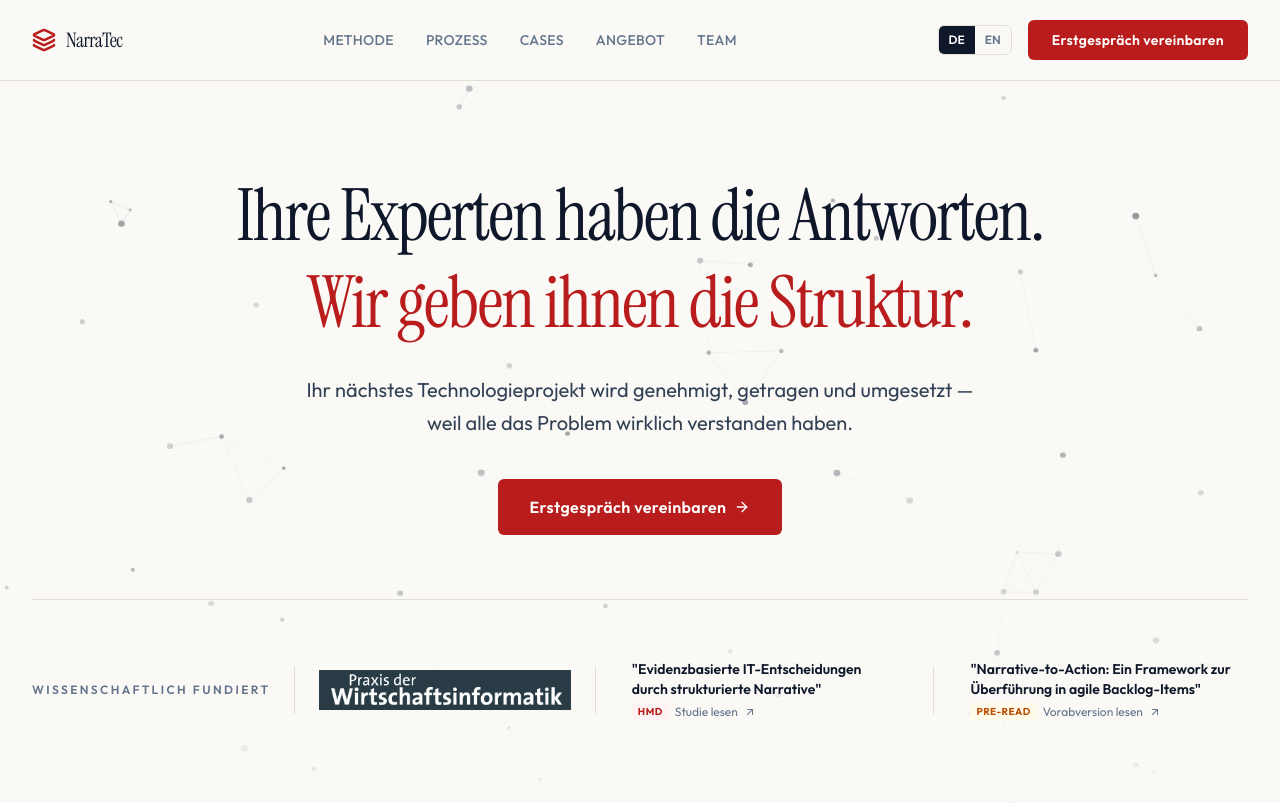
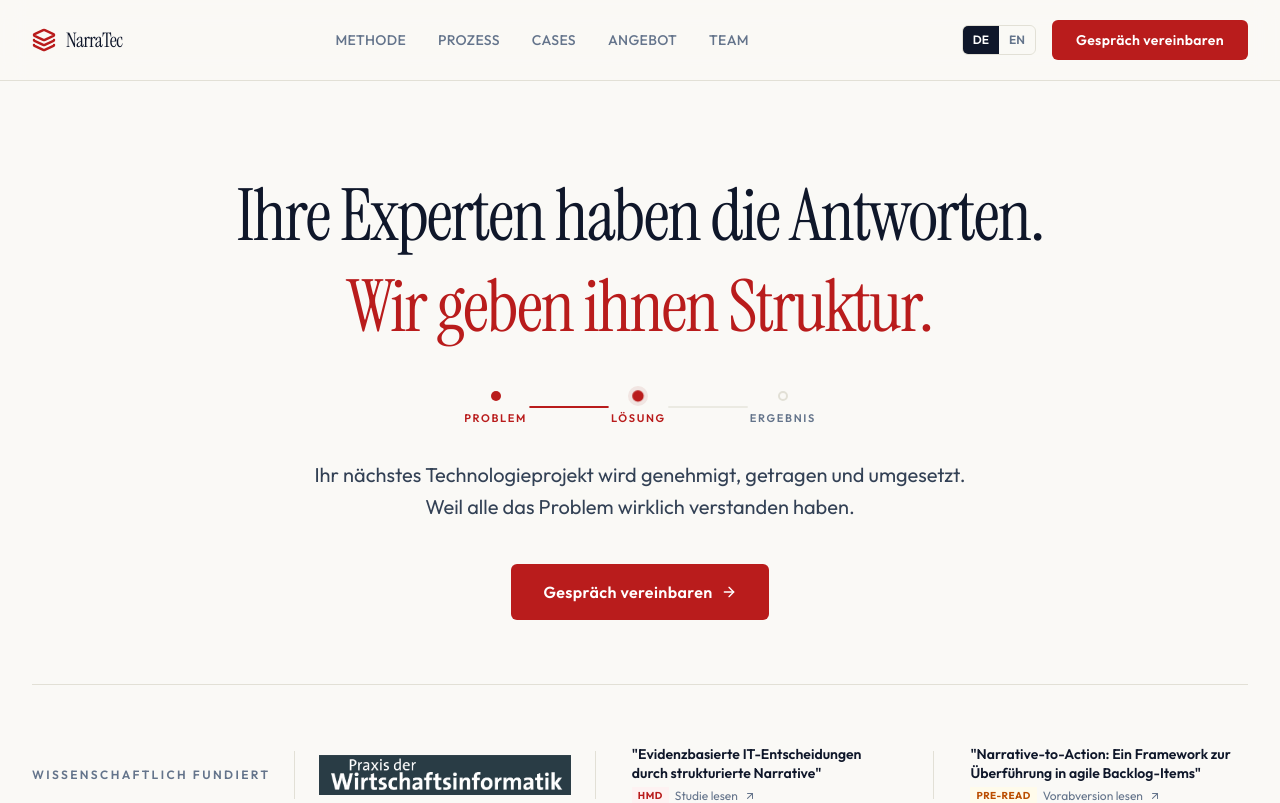
Before and after one commit to drroessler/landingpage, a React (Vite) app: page / in a window 1280 px wide. Shown: the top 803 px of the page. Built offline with nearby package versions, Linux system fonts and the light colour scheme.

Commit message:
Design Update Hero Section

```diff
--- /dev/null
+++ b/src/components/MorphingHeadline.tsx
@@ -0,0 +1,119 @@
+import { useState, useEffect, useCallback } from "react";
+
+interface Phase {
+  text: string;
+  label: string;
+}
+
+interface MorphingHeadlineProps {
+  phases: Phase[];
+  className?: string;
+}
+
+const HOLD_MS = [3500, 4000, 5000];
+const FADE_MS = 700;
+
+export default function MorphingHeadline({ phases, className = "" }: MorphingHeadlineProps) {
+  const [index, setIndex] = useState(0);
+  const [visible, setVisible] = useState(true);
+
+  const advance = useCallback(() => {
+    setVisible(false);
+    setTimeout(() => {
+      setIndex((i) => (i + 1) % phases.length);
+      setVisible(true);
+    }, FADE_MS);
+  }, [phases.length]);
+
+  useEffect(() => {
+    const holdDuration = HOLD_MS[index] ?? HOLD_MS[HOLD_MS.length - 1];
+    const timer = setTimeout(advance, holdDuration);
+    return () => clearTimeout(timer);
+  }, [index, advance]);
+
+  return (
+    <div className="flex flex-col items-center">
+      {/* Morphing text — only opacity + translateY (GPU-composited) */}
+      <span
+        className={`${className} will-change-transform`}
+        style={{
+          display: "block",
+          opacity: visible ? 1 : 0,
+          transform: visible ? "translate3d(0,0,0)" : "translate3d(0,8px,0)",
+          transition: `opacity ${FADE_MS}ms ease, transform ${FADE_MS}ms ease`,
+        }}
+      >
+        {phases[index].text}
+      </span>
+
+      {/* Progress indicator — all animations via transform/opacity only */}
+      <div className="flex items-center justify-center mt-8 md:mt-10 gap-0">
+        {phases.map((phase, i) => (
+          <div key={i} className="flex items-center">
+            {/* Connecting line: scaleX instead of width */}
+            {i > 0 && (
+              <div className="relative w-12 sm:w-20 h-0.5 mx-0.5 bg-border/60 overflow-hidden rounded-full">
+                <div
+                  className="absolute inset-0 bg-accent will-change-transform rounded-full"
+                  style={{
+                    transformOrigin: "left center",
+                    transform: index >= i ? "scaleX(1)" : "scaleX(0)",
+                    transition: "transform 800ms ease",
+                  }}
+                />
+              </div>
+            )}
+
+            {/* Step dot: fixed size, scale + opacity for glow */}
+            <div className="flex flex-col items-center">
+              <div className="relative flex items-center justify-center" style={{ width: 20, height: 20 }}>
+                {/* Glow ring — opacity only */}
+                <div
+                  className="absolute rounded-full will-change-[opacity]"
+                  style={{
+                    width: 20,
+                    height: 20,
+                    backgroundColor: "rgba(163, 55, 52, 0.10)",
+                    opacity: index === i ? 1 : 0,
+                    transition: "opacity 700ms ease",
+                  }}
+                />
+                {/* Dot — scale + background via opacity layers */}
+                <div className="relative" style={{ width: 10, height: 10 }}>
+                  {/* Inactive ring (always present) */}
+                  <div
+                    className="absolute inset-0 rounded-full border-2 will-change-[opacity]"
+                    style={{
+                      borderColor: "var(--color-border)",
+                      opacity: index >= i ? 0 : 1,
+                      transition: "opacity 500ms ease",
+                    }}
+                  />
+                  {/* Active dot (fades in) */}
+                  <div
+                    className="absolute inset-0 rounded-full will-change-[opacity]"
+                    style={{
+                      backgroundColor: "var(--color-accent)",
+                      opacity: index >= i ? 1 : 0,
+                      transform: index === i ? "scale(1.15)" : "scale(1)",
+                      transition: "opacity 500ms ease, transform 500ms ease",
+                    }}
+                  />
+                </div>
+              </div>
+              <span
+                className="text-[10px] sm:text-[11px] font-semibold uppercase tracking-[0.15em] mt-1 whitespace-nowrap will-change-[opacity]"
+                style={{
+                  color: index >= i ? "var(--color-accent)" : "var(--color-muted)",
+                  transition: "color 700ms ease",
+                }}
+              >
+                {phase.label}
+              </span>
+            </div>
+          </div>
+        ))}
+      </div>
+    </div>
+  );
+}
--- a/src/components/sections/Hero.tsx
+++ b/src/components/sections/Hero.tsx
@@ -1,4 +1,4 @@
-import NetworkBackground from "../NetworkBackground";
+import MorphingHeadline from "../MorphingHeadline";
 import { ArrowRight } from "lucide-react";
 import { openContactModal } from "../ContactModal";
 import { useI18n } from "../../i18n/LanguageContext";
@@ -8,25 +8,19 @@ export default function Hero() {
 
   return (
     <section className="relative pt-32 pb-20 lg:pt-44 lg:pb-28 overflow-hidden">
-      {/* Network Background */}
-      <div className="absolute inset-0 -z-10">
-        <NetworkBackground
-          nodeCount={70}
-          connectionDistance={140}
-          speed={0.25}
-        />
-      </div>
-      <div className="absolute inset-0 -z-10 bg-gradient-to-b from-paper/30 via-transparent to-paper" />
-
       <div className="max-w-5xl mx-auto px-4 sm:px-6 lg:px-8 text-center">
         <h1>
           <span className="block font-display text-4xl md:text-6xl lg:text-7xl text-ink tracking-tight leading-[1.1]">
             {t.hero.h1a}
           </span>
-          <span className="block font-display text-4xl md:text-6xl lg:text-7xl text-accent tracking-tight leading-[1.1] mt-2">
-            {t.hero.h1b}
-          </span>
         </h1>
+
+        <div className="mt-3">
+          <MorphingHeadline
+            phases={t.hero.phases}
+            className="font-display text-3xl md:text-6xl lg:text-7xl text-accent tracking-tight leading-[1.1]"
+          />
+        </div>
 
         <p className="mt-8 max-w-2xl mx-auto text-lg md:text-xl text-ink-light leading-relaxed">
           {t.hero.sub}
--- a/src/i18n/de.ts
+++ b/src/i18n/de.ts
@@ -5,14 +5,14 @@ export const de = {
     cases: "Cases",
     angebot: "Angebot",
     team: "Team",
-    cta: "Erstgespräch vereinbaren",
+    cta: "Gespräch vereinbaren",
   },
 
   hero: {
     h1a: "Ihre Experten haben die Antworten.",
     h1b: "Wir geben ihnen die Struktur.",
-    sub: "Ihr nächstes Technologieprojekt wird genehmigt, getragen und umgesetzt — weil alle das Problem wirklich verstanden haben.",
-    cta: "Erstgespräch vereinbaren",
+    sub: "Ihr nächstes Technologieprojekt wird genehmigt, getragen und umgesetzt. Weil alle das Problem wirklich verstanden haben.",
+    cta: "Gespräch vereinbaren",
     proofLabel: "Wissenschaftlich fundiert",
     hmdAlt: "HMD Praxis der Wirtschaftsinformatik",
     studyTitle: "\"Evidenzbasierte IT-Entscheidungen durch strukturierte Narrative\"",
@@ -21,6 +21,11 @@ export const de = {
     prereadTitle: "\"Narrative-to-Action: Ein Framework zur Überführung in agile Backlog-Items\"",
     prereadAction: "Vorabversion lesen",
     prereadBadge: "Pre-Read",
+    phases: [
+      { text: "Ihr Wissen bleibt ungehört.", label: "Problem" },
+      { text: "Wir geben ihnen Struktur.", label: "Lösung" },
+      { text: "Sie schaffen Unternehmenswert.", label: "Ergebnis" },
+    ],
   },
 
   problem: {
--- a/src/i18n/en.ts
+++ b/src/i18n/en.ts
@@ -13,7 +13,7 @@ export const en: Translations = {
   hero: {
     h1a: "Your experts have the answers.",
     h1b: "We give them the structure.",
-    sub: "Your next technology initiative gets approved, supported, and delivered — because everyone truly understood the problem.",
+    sub: "Your next technology initiative gets approved, supported, and delivered. Because everyone truly understood the problem.",
     cta: "Book a Call",
     proofLabel: "Scientifically grounded",
     hmdAlt: "HMD Business Information Systems",
@@ -23,6 +23,11 @@ export const en: Translations = {
     prereadTitle: "\"Narrative-to-Action: A framework for translating into agile backlog items\"",
     prereadAction: "Read pre-print",
     prereadBadge: "Pre-Read",
+    phases: [
+      { text: "Their knowledge stays unheard.", label: "Problem" },
+      { text: "We give it structure.", label: "Solution" },
+      { text: "You create business value.", label: "Outcome" },
+    ],
   },
 
   problem: {
--- a/vite.config.ts
+++ b/vite.config.ts
@@ -3,6 +3,6 @@ import react from '@vitejs/plugin-react'
 import tailwindcss from '@tailwindcss/vite'
 
 export default defineConfig({
-  base: '/landingpage/',
+  base: '/',
   plugins: [react(), tailwindcss()],
 })
```
Also changed, not shown: 1 other file (tests, documents, lock files or other folders).
